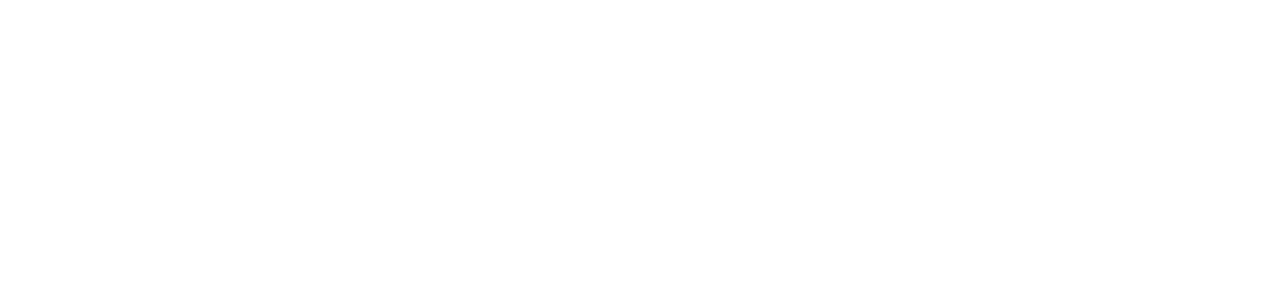
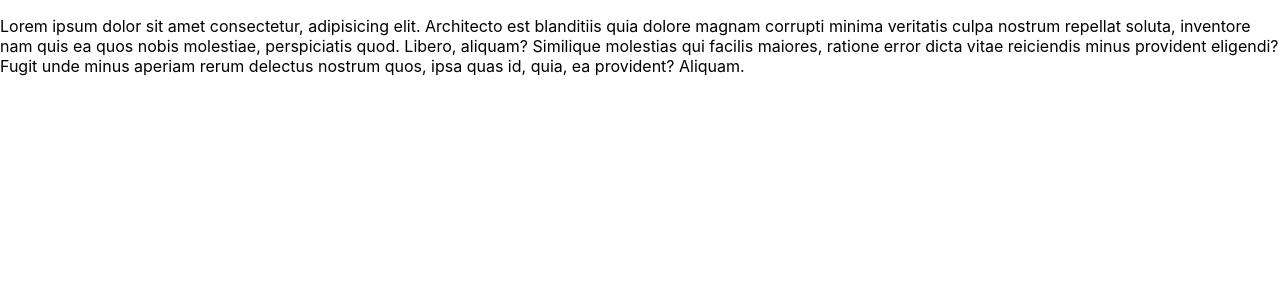
Before and after one commit to rishiluniya/Water-Treatmeant-Project, a React (Create React App) app: page / in a window 1280 px wide. Shown: the top 300 px of the page. Built offline with nearby package versions, Linux system fonts and the light colour scheme.

Commit message:
dkfnskgn

```diff
--- a/src/App.js
+++ b/src/App.js
@@ -1,8 +1,8 @@
-
+import Info from './components/Info';
 function App() {
   return (
     <div >
-
+      <Info />
     </div>
   );
 }
--- /dev/null
+++ b/src/components/Info.css
@@ -0,0 +1,5 @@
+.Info {
+    margin-left: 50rem;
+    margin-right: 50rem;
+
+}
--- /dev/null
+++ b/src/components/Info.js
@@ -0,0 +1,11 @@
+import './Info.css';
+function Info() {
+    return (
+        <div>
+            <p classname='Info'>Lorem ipsum dolor sit amet consectetur, adipisicing elit. Architecto est blanditiis quia dolore magnam corrupti minima veritatis culpa nostrum repellat soluta, inventore nam quis ea quos nobis molestiae, perspiciatis quod.
+                Libero, aliquam? Similique molestias qui facilis maiores, ratione error dicta vitae reiciendis minus provident eligendi? Fugit unde minus aperiam rerum delectus nostrum quos, ipsa quas id, quia, ea provident? Aliquam.</p>
+        </div>
+    );
+}
+
+export default Info;
```
